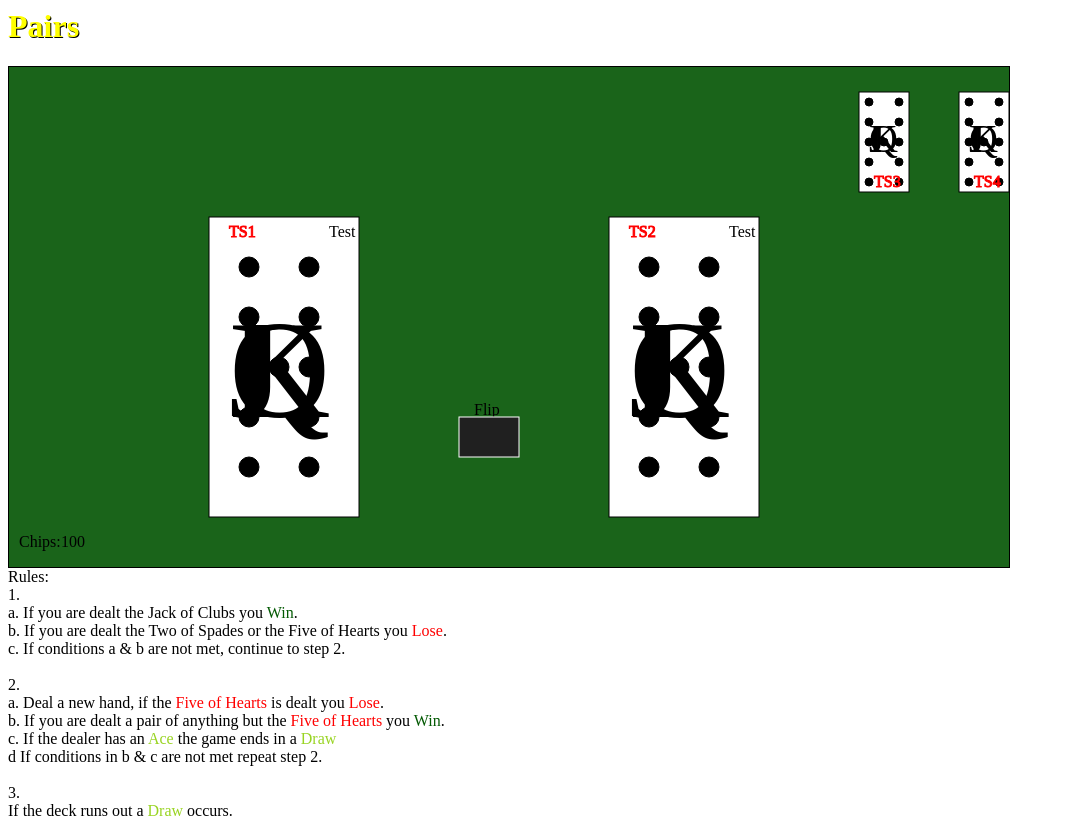
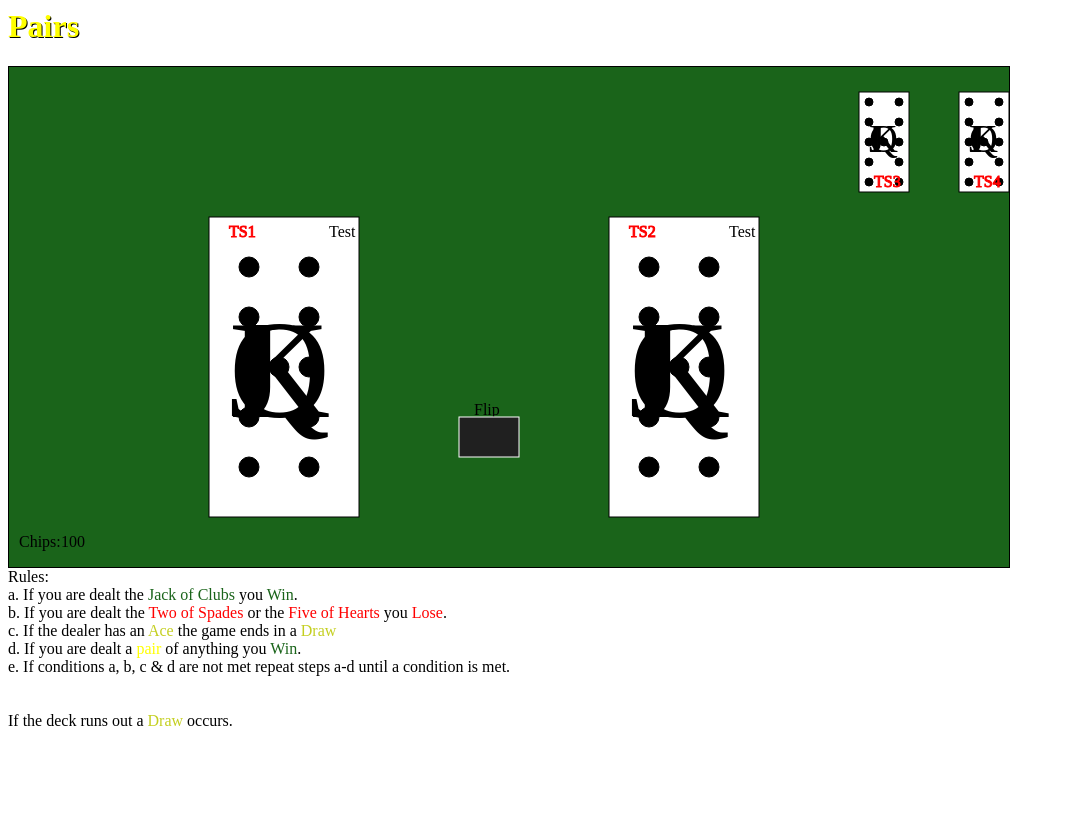
Before and after one commit to MaytrixMatt/377-web-app-dev, a PHP site: page / in a window 1280 px wide. Shown: the whole page, without its empty margins (0-1065 px from the left). After the commit the page ends 726 px from the top, so only its background shows below. Run offline with PHP 8.4, Linux system fonts and the light colour scheme.

Commit message:
Final Pair Commit - FINAL

```diff
--- a/3-game/index.html
+++ b/3-game/index.html
@@ -17,6 +17,7 @@
             <div style="border: solid black 1px; width: 1000px;">
 
                 <svg width="1000" height="500">
+
 
                     <!--Card Numero Uno-->
                     <rect stroke="#000000" fill="#ffffff" x="200" y="150" width="150" height="300"/>
@@ -52,8 +53,6 @@
                     <text id ="jackb" class="dot" x="620" y="350" font-size="140">J</text>
                     <text id ="queenb" class="dot" x="620" y="350" font-size="140">Q</text>
                     <text id ="kingb" class="dot" x="620" y="350" font-size="140">K</text>
-
-
 
 
                     <!--Card Numero Tres -->
@@ -100,7 +99,6 @@
                     <text id="suitd" x="965" y="120">TS4</text>
 
 
-
                     <text x="465" y="348" >Flip</text>
 
                     <text x="10" y="480">Chips:</text>
@@ -110,33 +108,23 @@
                     <rect stroke="#ffffff" fill="#202020" x="450" y="350" width="60" height="40"/>
                     <rect class="clickable" onclick="flipCards()" stroke="none" fill="#999999" fill-opacity="0" x="450" y="350" width="60" height="40" />
 
-                    <rect stroke="#ffffff" fill="#000000" x ="200" y="150" width="550" height="300" id="end" visibility="hidden" />
-                    <text id="endtext" x="280" y="350" font-size="150px" stroke="green" fill="green" visibility="hidden">Status</text>
+                    <rect stroke="#ffffff" fill="#000000" x ="375" y="300" width="200" height="100" id="end" visibility="hidden" />
+                    <text id="endtext" x="380" y="385" font-size="80px" stroke="green" fill="green" visibility="hidden">Status</text>
                 </svg>
             </div>
             Rules:
             <br />
-            1.
-            <br />
-                a. If you are dealt the Jack of Clubs you <span class = "win">Win</span>.
+                a. If you are dealt the <span class = "win">Jack of Clubs</span> you <span class = "win">Win</span>.
                 <br />
-                b. If you are dealt the Two of Spades or the Five of Hearts you <span class = "lose">Lose</span>.
-                <br />
-                c. If conditions a & b are not met, continue to step 2.
-                <br />
-            <br />
-            2.
-            <br />
-                a. Deal a new hand, if the <span class = "lose">Five of Hearts</span> is dealt you <span class ="lose">Lose</span>.
-                <br />
-                b. If  you are dealt a pair of anything but the <span class = "lose">Five of Hearts</span> you <span class = "win">Win</span>.
+                b. If you are dealt the <span class = "lose">Two of Spades</span> or the <span class = "lose">Five of Hearts</span> you <span class = "lose">Lose</span>.
                 <br />
                 c. If the dealer has an <span class = "draw">Ace</span> the game ends in a <span class = "draw">Draw</span>
                 <br />
-                d If conditions in b & c are not met repeat step 2.
+                d. If  you are dealt a <span id ="pair">pair</span> of anything you <span class = "win">Win</span>.
+                <br />
+                e. If conditions a, b, c & d are not met repeat steps a-d  until a condition is met.
                 <br />
             <br />
-            3.
             <br />
             If the deck runs out a <span class = "draw">Draw</span> occurs.
         </body>
--- a/3-game/scripts.js
+++ b/3-game/scripts.js
@@ -33,7 +33,7 @@ function flipCards(){
         //console.log(selectcard);
         var suit = selectcard.substr(1,1);
         var rank = parseInt(selectcard.substr(0,1))
-        console.log(selectcard + " parses to " + rank + " of " + suit + " " + deck.length );
+        //console.log(selectcard + " parses to " + rank + " of " + suit + " " + deck.length );
         //console.log(deck);
         deck.splice(index,1);
         //console.log(deck);
@@ -119,15 +119,20 @@ function flipCards(){
         }
         $("#suit" + ident).html(suit);
     }
-    flipDealerCards();
+    if(cardUno =="jC" || cardDos =="jC"){
+        endGame("Win!");
+    }
 
-    if(cardTres =="5H" || cardCuatro =="5H"){
+    if(cardUno =="5H" || cardDos =="5H" || cardUno =="2S" || cardDos =="2S"){
         endGame("Lose!");
     }
 
     if(parseInt(cardUno.substr(0,1)) == parseInt(cardDos.substr(0,1))){
         endGame("Win!");
     }
+
+    flipDealerCards();
+
 
 
 }
--- a/3-game/style.css
+++ b/3-game/style.css
@@ -1,7 +1,10 @@
+h1, #pair{
+    animation: color-change 5s infinite;
+}
+
 h1{
-    animation: color-change 5s infinite;
     text-shadow: 1px 1px black
-    }
+}
 
 .numero{
     font-weight:bolder;
@@ -30,7 +33,7 @@ svg{
 }
 
 .win{
-    color:rgb(4, 90, 4);
+    color:rgb(26, 100, 26);
 }
 
 .lose{
@@ -38,5 +41,5 @@ svg{
 }
 
 .draw{
-    color:rgb(153, 212, 35);
+    color:rgb(196, 207, 33);
 }
```
